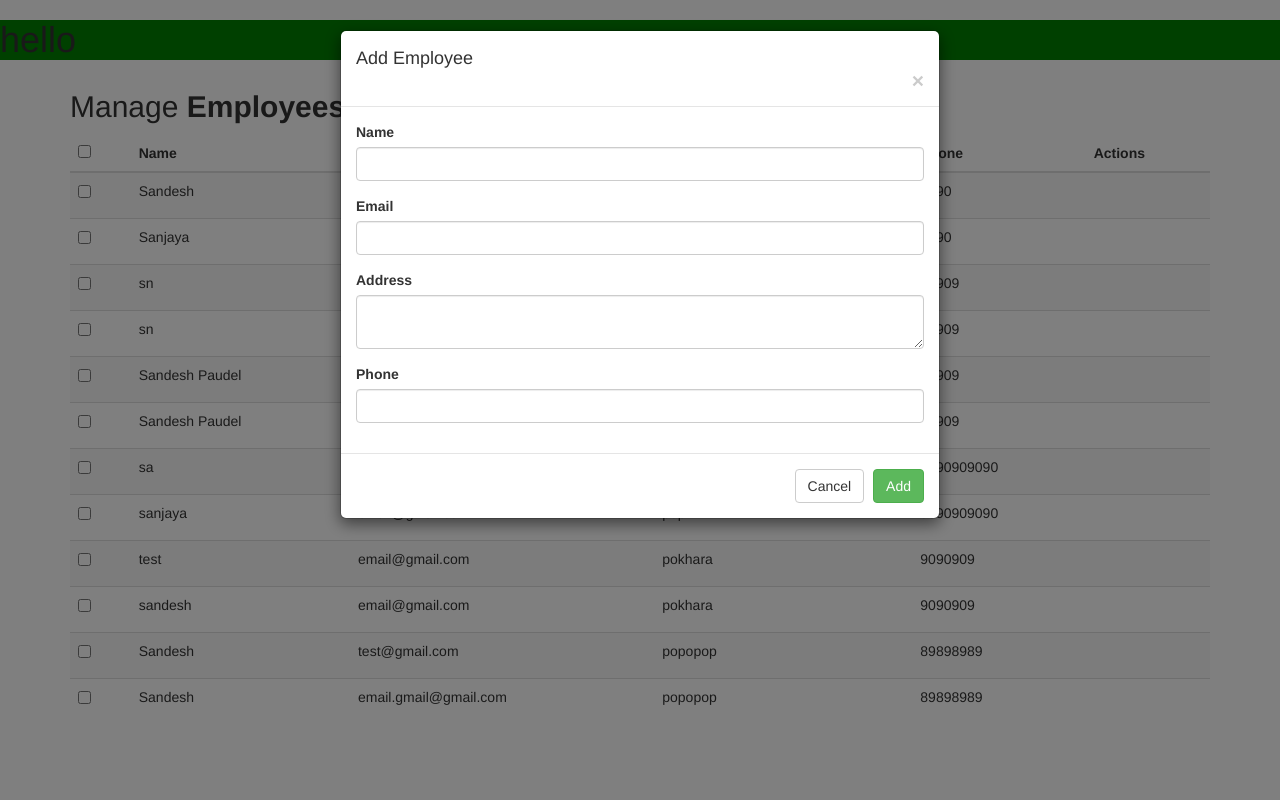
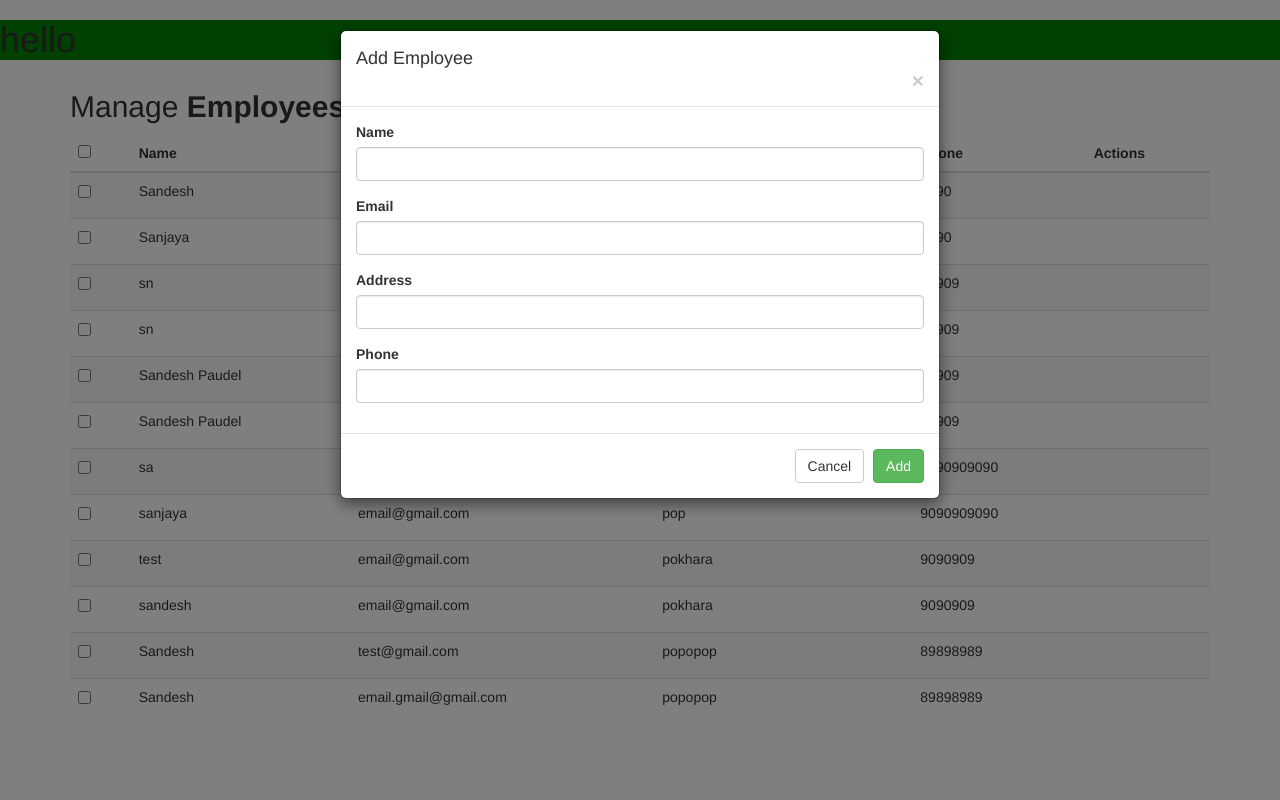
Before and after one commit to SandeshPAUDELs/firstDjangoProject, a Django app: page / in a window 1280 px wide, after a click that opens the changed part. Run offline with Django 4.2, Linux system fonts and the light colour scheme; data comes from the database, SQL or seed files in the repository; both versions use the stored data as it was after the commit; some libraries are stand-ins or nearby versions.

Commit message:
create, read, update success

```diff
--- a/Djangoprojects/urls.py
+++ b/Djangoprojects/urls.py
@@ -25,6 +25,11 @@ from django.conf import settings
 urlpatterns = [
     path('admin/', admin.site.urls),
     path('', views.homePage),
+    path('add', views.add, name='add'),
+    path('edit/<int:emp_id>/', views.edit, name='edit'),
+    path('delete/<int:emp_id>/', views.delete, name='delete'),
+
+    # path('', views.homePage, name='homePage')
     # path('about_us', views.aboutUs),
     # path('another_url', views.aboutMe),
     # path('another_url/<courseid>', views.courseDetails)
--- a/Djangoprojects/views.py
+++ b/Djangoprojects/views.py
@@ -1,6 +1,6 @@
-# from django.http import HttpResponse
-from django.shortcuts import render
-# from django.templatetags.static import static
+from django.http import HttpResponse
+from django.shortcuts import render, redirect
+from django.templatetags.static import static
 from CRUD.models import *
 
 
@@ -12,3 +12,47 @@ def homePage(request):
     }
 
     return render(request, "index.html", data)
+
+def add(request):
+    if request.method == "POST":
+        name = request.POST.get("name")
+        email = request.POST.get("email")
+        address = request.POST.get("address")
+        phone = request.POST.get("phone")
+
+        emp = Employees(name=name, email=email, address=address, phone=phone)
+        emp.save()
+
+        return redirect('homePage')
+
+        # return render(request, "add.html")
+    return render(request, "index.html")
+
+
+
+def edit(request, emp_id):
+    emp = Employees.objects.get(id=emp_id)
+
+    if request.method == 'POST':
+        emp.name = request.POST.get('name')
+        emp.email = request.POST.get('email')
+        emp.address = request.POST.get('address')
+        emp.phone = request.POST.get('phone')
+        emp.save()
+
+        return redirect('homePage')
+
+    context = {'emp': emp,}
+    return render(request, 'edit.html', context)
+
+
+def delete(request, emp_id):
+    employee = Employees.objects.get(id=emp_id)
+
+    if request.method == 'POST':
+        # Handle form submission and delete the employee data
+        employee.delete()
+        return redirect('homePage')
+
+    context = {'employee': employee}
+    return render(request, 'delete.html', context)
--- a/templates/index.html
+++ b/templates/index.html
@@ -80,19 +81,19 @@
 					<div class="modal-body">
 						<div class="form-group">
 							<label>Name</label>
-							<input type="text" class="form-control" required>
+							<input type="text" name = "name" class="form-control" required>
 						</div>
 						<div class="form-group">
 							<label>Email</label>
-							<input type="email" class="form-control" required>
+							<input type="email" name = "email" class="form-control" required>
 						</div>
 						<div class="form-group">
 							<label>Address</label>
-							<textarea class="form-control" required></textarea>
+							<input type="text" name = "address" class="form-control" required>
 						</div>
 						<div class="form-group">
 							<label>Phone</label>
-							<input type="text" class="form-control" required>
+							<input type="number" name = "phone" class="form-control" required>
 						</div>
 					</div>
 					<div class="modal-footer">
@@ -115,19 +118,19 @@
 					<div class="modal-body">
 						<div class="form-group">
 							<label>Name</label>
-							<input type="text" class="form-control" required>
+							<input name="name" value="{{ employee.name }}" type="text" class="form-control" required>
 						</div>
 						<div class="form-group">
 							<label>Email</label>
-							<input type="email" class="form-control" required>
+							<input name="email" value="{{ employee.email }}" type="email" class="form-control" required>
 						</div>
 						<div class="form-group">
 							<label>Address</label>
-							<textarea class="form-control" required></textarea>
+							<input name="address" value="{{ employee.address }}" type="text" class="form-control" required>
 						</div>
 						<div class="form-group">
 							<label>Phone</label>
-							<input type="text" class="form-control" required>
+							<input name="phone" value="{{ employee.phone }}" type="number" class="form-control" required>
 						</div>
 					</div>
 					<div class="modal-footer">
```
Also changed, not shown: other parts of templates/index.html (+17 -8 lines), CRUD/models.py (line endings or trailing spaces), db.sqlite3.
